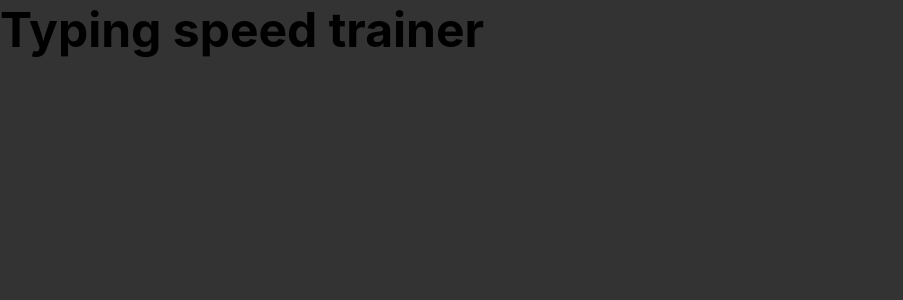
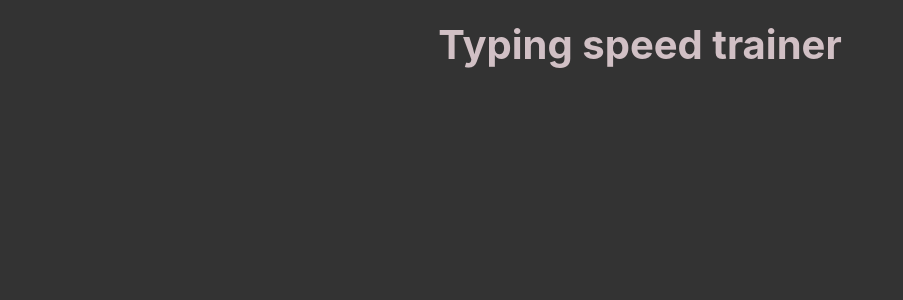
Before and after one commit to Kot-Kokoss/Typing-Speed-Trainer, a React (Vite) app in the folder typing-speed-trainer/: page / in a window 1280 px wide. Shown: the top 300 px of the page, without its empty margins (0-903 px from the left). Built offline with nearby package versions, Linux system fonts and the light colour scheme.

Commit message:
create textStore

```diff
--- a/typing-speed-trainer/package.json
+++ b/typing-speed-trainer/package.json
@@ -11,6 +11,7 @@
   },
   "dependencies": {
     "mobx": "^6.13.1",
+    "mobx-react-lite": "^4.0.7",
     "react": "^18.3.1",
     "react-dom": "^18.3.1",
     "sass": "^1.77.8"
--- a/typing-speed-trainer/src/components/App/App.module.scss
+++ b/typing-speed-trainer/src/components/App/App.module.scss
@@ -2,4 +2,10 @@
   width: 100%;
   height: 10vh;
 
+  h1 {
+    color: #d1c0c5;
+    margin-top: 20px;
+    text-align: center;
+    font-size: 40px;
+  }
 }
--- a/typing-speed-trainer/src/components/App/index.tsx
+++ b/typing-speed-trainer/src/components/App/index.tsx
@@ -1,14 +1,17 @@
 import React, { FunctionComponent } from 'react';
+import { observer } from 'mobx-react-lite';
+
 import styles from './App.module.scss';
 
-const App: FunctionComponent = () => {
+const App: FunctionComponent = observer(() => {
   return (
     <>
       <header className={styles.header}>
         <h1>Typing speed trainer</h1>
+        <div className="">{}</div>
       </header>
     </>
   );
-};
+});
 
 export default App;
--- a/typing-speed-trainer/src/styles/_normalize.scss
+++ b/typing-speed-trainer/src/styles/_normalize.scss
@@ -29,16 +29,6 @@ h5 {
   color: black;
 }
 
-h1 {
-  font-size: 48px;
-}
-
-h2 {
-  font-weight: 600;
-  font-size: 28px;
-  line-height: 30px;
-}
-
 a {
   text-decoration: none;
 }
--- /dev/null
+++ b/typing-speed-trainer/src/texts/texts.json
@@ -0,0 +1,5 @@
+[
+  "life is a journey filled with countless opportunities for growth and discovery every day presents a new chance to learn something new and expand our horizons we encounter challenges that test our limits and push us to become stronger with each experience we gain valuable insights that shape our perspective on the world around us the people we meet and the connections we make play a significant role in this journey as they provide support encouragement and inspiration sometimes we may face obstacles that seem insurmountable but it is during these moments that we must remember the strength that lies within us we have the power to overcome adversity and emerge wiser and more resilient embracing change can be daunting yet it is essential for our personal evolution every step we take whether big or small leads us closer to our goals and aspirations it is important to celebrate our achievements along the way no matter how minor they may seem because they contribute to our overall progress as we navigate through life let us remain open to new experiences and cherish the memories we create for they define who we are and the legacy we leave behind",
+  "the world is a vast and fascinating place filled with diverse cultures landscapes and traditions everywhere we look there is something new to discover whether it is a bustling city rich with history or a quiet village surrounded by nature each location offers its unique charm and character traveling allows us to step outside our comfort zone and experience life from different perspectives we learn to appreciate the beauty of our differences while also recognizing the common threads that bind us together as human beings through exploration we gain knowledge and wisdom that enrich our lives and help us grow if we take the time to listen to the stories of others we can cultivate empathy and understanding which are essential for building meaningful connections we are all part of a larger tapestry woven together by our shared experiences dreams and desires this interconnectedness reminds us that we are never truly alone on our journey and that the world is filled with opportunities for friendship and collaboration",
+  "nature is a remarkable force that inspires awe and wonder in all of us it provides us with beauty tranquility and a sense of belonging from the towering mountains that touch the sky to the vast oceans that seem to go on forever every element of nature plays a vital role in the delicate balance of our ecosystem when we take the time to immerse ourselves in the natural world we can feel a deep connection to everything around us the rustling leaves the chirping birds and the gentle breeze remind us of the simple pleasures in life spending time in nature can be a source of healing and rejuvenation it offers a break from the hustle and bustle of daily life and a chance to reflect on what truly matters as we explore parks forests and beaches we must remember to respect and protect these precious environments for future generations to enjoy by embracing the beauty of nature we not only nourish our souls but also cultivate a sense of responsibility to care for our"
+]
```
Also changed, not shown: typing-speed-trainer/src/store/store.ts (added, +17 -0 lines), typing-speed-trainer/src/types/types.ts (added, +14 -0 lines), 1 other file (tests, documents, lock files or other folders).
